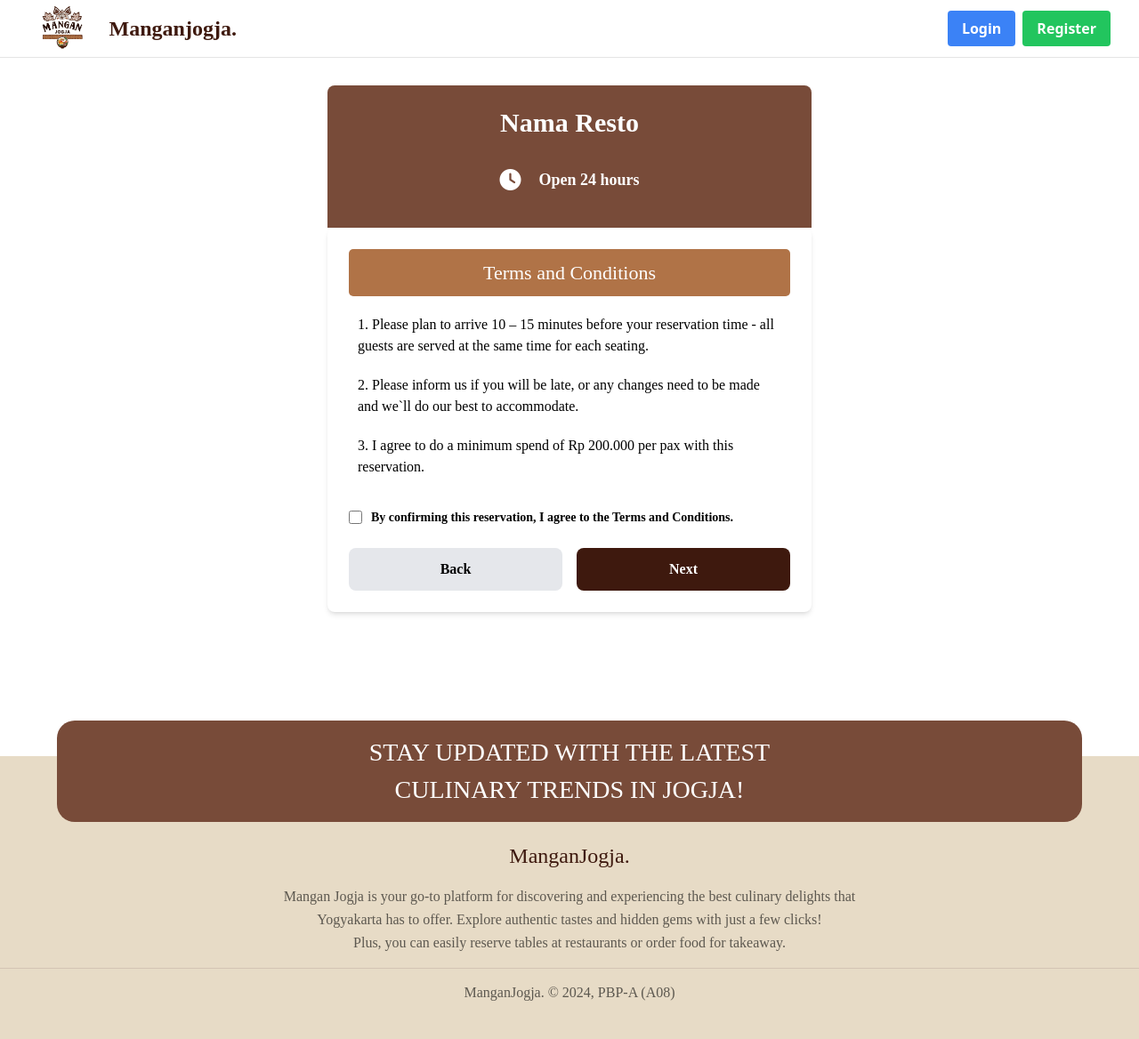
After one commit to ManganJogja/Proyek-Tengah-Semester-A608, a Django app: page /reserve/confirmation-form in a window 1280 px wide. The commit adds this page. Shown: the whole page at 89% size. Run offline with Django 5.2, Linux system fonts and the light colour scheme; some libraries are stand-ins or nearby versions; some web fonts are replaced.

Commit message:
Design done for create

```diff
--- a/main/templates/main.html
+++ b/main/templates/main.html
@@ -1,7 +1,7 @@
 {% extends 'base.html' %}
 {% block content %}
 
-<a href="{% url 'reserve:create_reserve_entry' %}">
+<a href="{% url 'reserve:confirmation_form' %}">
   <button>Reserve Resto</button>
 </a>
 {% endblock content %}
--- a/reserve/forms.py
+++ b/reserve/forms.py
@@ -9,6 +9,7 @@ class ReserveEntryForm(forms.ModelForm):
         widget=forms.NumberInput(attrs={
             'min': 1,  # HTML 'min' attribute to prevent numbers less than 1
             'class': 'form-control'
+
         })
     )
     class Meta:
--- /dev/null
+++ b/reserve/templates/confirmation_form.html
@@ -0,0 +1,59 @@
+{% extends 'base.html' %}
+{% load static %}
+
+{% block meta %}
+{% endblock meta %}
+{% block content %}
+{% include 'navbar.html' %}
+
+<div class="flex flex-col min-h-screen bg-white">
+    <div class="container mx-auto px-4 py-8 mt-16 max-w-xl" style="font-family: Abhaya Libre SemiBold;">
+        <div class="bg-[#784B39] rounded-t-lg p-6">
+            <h1 class="text-3xl font-bold text-center mb-8 text-white" style="font-family: Abhaya Libre SemiBold;">Nama Resto</h1>
+            <div class="flex justify-center items-center mb-4">
+                <i class="fas fa-clock" style="margin-right: 20px; vertical-align: middle; color: white; font-size: 24px"></i>
+                <p class="text-3xl font-semibold  text-center text-lg mb-8 text-white" style="font-family: Abhaya Libre SemiBold; margin: 0;">Open 24 hours</p>
+            </div>
+        </div>
+        <div class="bg-white shadow-md rounded-lg p-6 form-style">
+            <h1 style="font-family: Abhaya Libre SemiBold; font-size: 22px; margin-bottom: 10px; background-color: #B07347; padding: 10px; color: white; border-radius: 5px; text-align: center;">
+                Terms and Conditions
+            </h1>
+            <p style="font-family: Actor; font-size: 16px; padding: 10px; color: black; border-radius: 5px;">
+                1. Please plan to arrive 10 – 15 minutes before your reservation time - all guests are served at the same time for each seating.
+            </p>
+            <p style="font-family: Actor; font-size: 16px; padding: 10px; color: black; border-radius: 5px;">
+                2. Please inform us if you will be late, or any changes need to be made and we`ll do our best to accommodate.
+            </p>
+            <p style="font-family: Actor; font-size: 16px; padding: 10px; color: black; border-radius: 5px;">
+                3. I agree to do a minimum spend of Rp 200.000 per pax with this reservation.
+            </p>
+
+            <form method="POST" class="space-y-6">
+                {% csrf_token %}
+
+                <div style="display: flex; align-items: center; margin-bottom: 10px;">
+                    <input type="checkbox" id="personalised-recommendations" style="margin-right: 10px; width: 15px; height: 15px;" required>
+                    <label for="personalised-recommendations" style="font-family: ABeeeZee; font-weight: bold; font-size: 14px;">
+                        By confirming this reservation, I agree to the Terms and Conditions.
+                    </label>
+                </div>
+
+
+
+                <!-- Tombol submit -->
+                <div class="flex justify-left mt-6 gap-x-4">
+                    <a href="{% url 'main:show_main' %}" class="bg-gray-200 text-black font-semibold px-4 py-3 rounded-lg hover:bg-gray-400 hover:text-black transition duration-300 ease-in-out w-1/2 text-center">
+                        Back
+                    </a>
+                    <a href="{% url 'reserve:create_reserve_entry' %}" class="bg-[#3E190E] text-white font-semibold px-4 py-3 rounded-lg hover:bg-[#E7DBC6] hover:text-black transition duration-300 ease-in-out w-1/2 text-center">
+                        Next
+                    </a>
+                </div>
+            </form>
+        </div>
+    </div>
+</div>
+
+{% include 'footer.html' %}
+{% endblock content %}
--- a/reserve/urls.py
+++ b/reserve/urls.py
@@ -6,6 +6,7 @@ app_name = 'reserve'
 urlpatterns = [
     path('', show_reserve, name='show_reserve'),
     path('create-reserve-entry', create_reserve_entry, name='create_reserve_entry'),
+    path('confirmation-form', confirmation_form, name='confirmation_form'),
     path('edit-reserve/<uuid:id>', edit_reserve, name='edit_reserve'),
     path('delete/<uuid:id>', delete_reserve, name='delete_reserve'),
     path('json/', show_json, name='show_json'),
--- a/reserve/views.py
+++ b/reserve/views.py
@@ -35,6 +35,9 @@ def create_reserve_entry(request):
     context = {'form': form}
     return render(request, "create_reserve_entry.html", context)
 
+def confirmation_form(request):
+    return render(request, "confirmation_form.html")
+
 def edit_reserve(request,id):
     reserve = ReserveEntry.objects.get(pk = id)
     form = ReserveEntryForm(request.POST or None, instance=reserve)
@@ -51,7 +54,7 @@ def delete_reserve(request, id):
     return HttpResponseRedirect(reverse('reserve:show_reserve'))
 
 def show_json(request):
-    data = ReserveEntry.objects.all()
+    data = ReserveEntry.objects.filter(user=request.user)
     return HttpResponse(serializers.serialize("json", data), content_type="application/json")
 
 def show_json_by_id(request, id):
```
Also changed, not shown: main/templates/login.html (+7 -7 lines), main/templates/register.html (+6 -6 lines), reserve/templates/create_reserve_entry.html (+21 -6 lines), reserve/templates/edit_reserve.html (+36 -15 lines), reserve/migrations/0005_reserveentry_confirmation.py (added), reserve/migrations/0006_remove_reserveentry_confirmation.py (added), reserve/models.py (line endings or trailing spaces).
